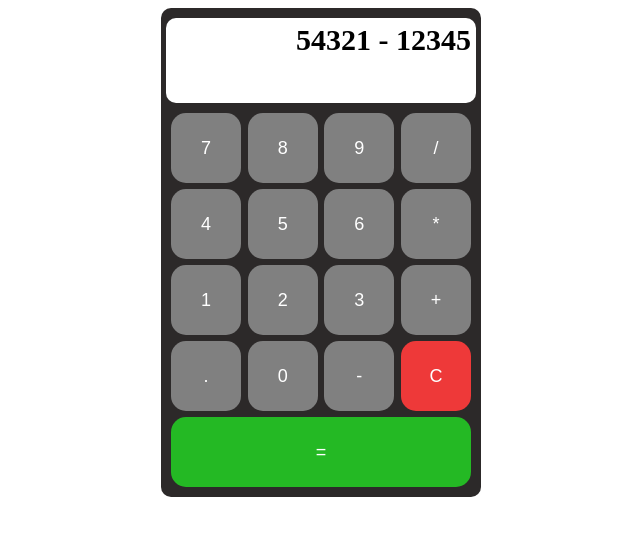
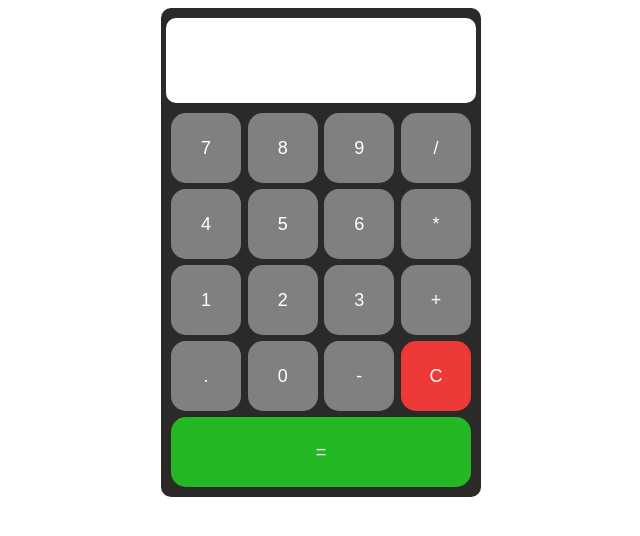
Before and after one commit to NotSoClevr/odinCalculator, a plain HTML site: page index.html in a window 1280 px wide. Shown: the whole page, without its empty margins (319-959 px from the left). Drawn offline with Linux system fonts and the light colour scheme.

Commit message:
Remove display placeholder

```diff
--- a/index.html
+++ b/index.html
@@ -9,7 +9,7 @@
   </head>
   <body>
     <div id="container">
-      <div id="display">54321 - 12345</div>
+      <div id="display"></div>
       <div id="btnWrapper">
         <button id="7">7</button>
         <button id="8">8</button>
```
